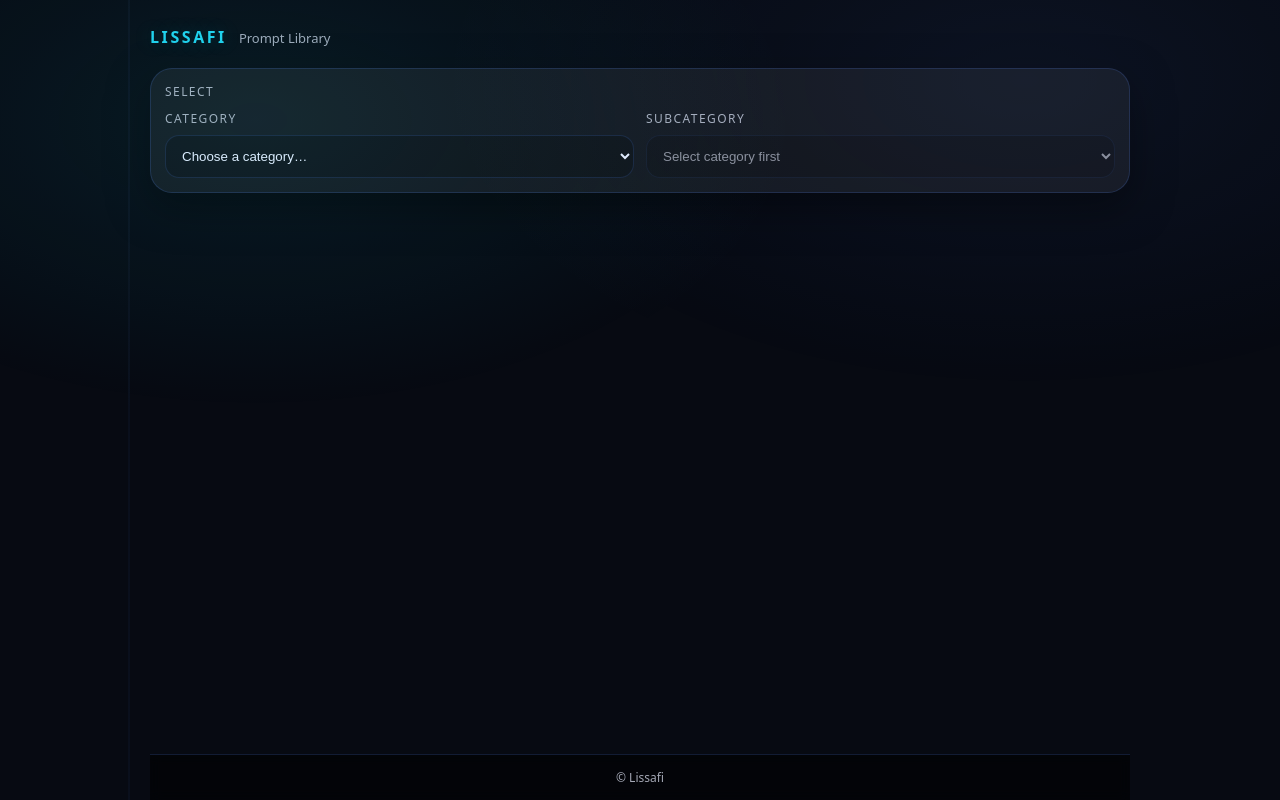
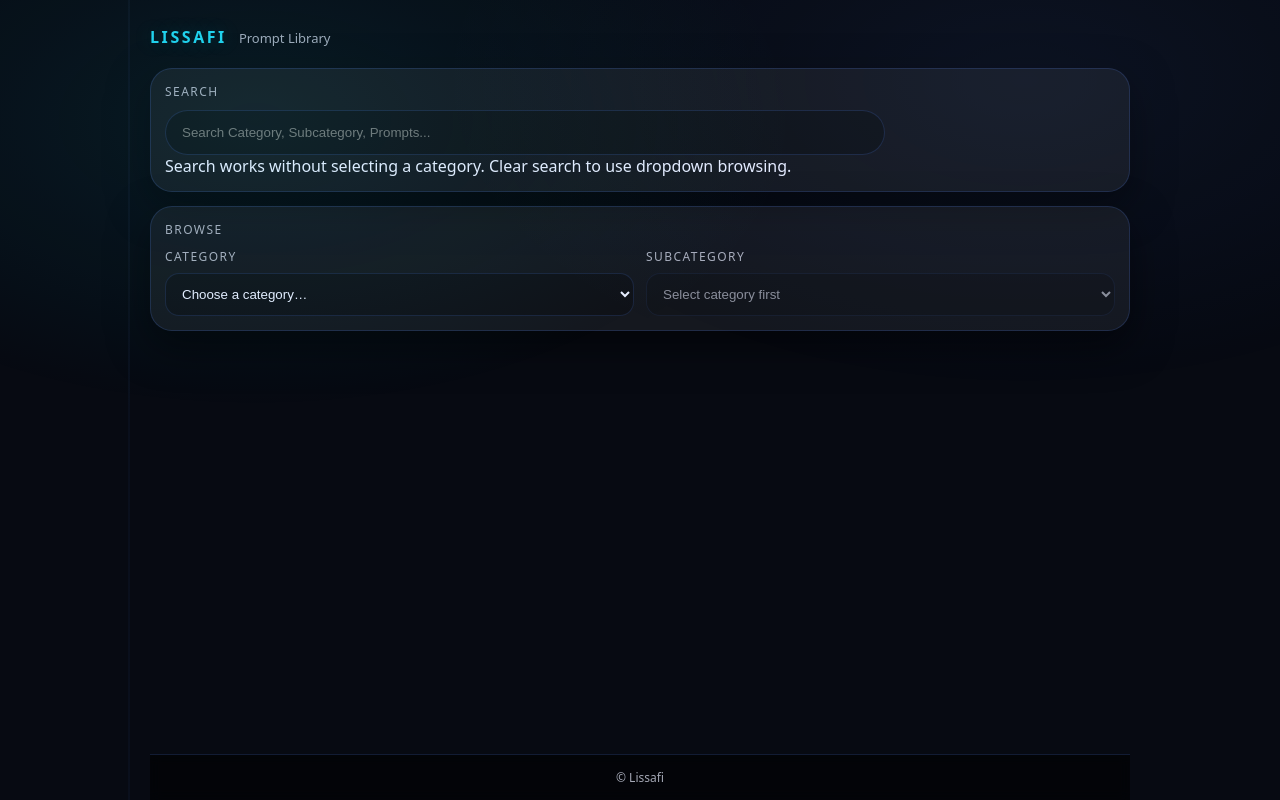
Before and after one commit to thesardauna/Lissafi, a React (Vite) app in the folder client/: page / in a window 1280 px wide. Built offline with nearby package versions, Linux system fonts and the light colour scheme.

Commit message:
Update App.jsx

```diff
--- a/client/src/App.jsx
+++ b/client/src/App.jsx
@@ -7,6 +7,8 @@ export default function App() {
 
   const [selectedCategory, setSelectedCategory] = useState("");
   const [selectedSubcategory, setSelectedSubcategory] = useState("");
+
+  const [search, setSearch] = useState("");
 
   async function load() {
     const csvUrl = `${import.meta.env.BASE_URL}Lissafi.csv`;
@@ -50,13 +52,41 @@ export default function App() {
     ).sort((a, b) => a.localeCompare(b));
   }, [normalized, selectedCategory]);
 
-  const prompts = useMemo(() => {
+  const dropdownPrompts = useMemo(() => {
     if (!selectedCategory || !selectedSubcategory) return [];
     return normalized
       .filter((r) => r.Category === selectedCategory && r.Subcategory === selectedSubcategory)
       .map((r) => r.Prompts)
       .filter((p) => p.trim());
   }, [normalized, selectedCategory, selectedSubcategory]);
+
+  const searchResults = useMemo(() => {
+    const q = search.trim().toLowerCase();
+    if (!q) return null;
+
+    const groups = new Map();
+
+    for (const r of normalized) {
+      const promptText = (r.Prompts ?? "").toString();
+      const hay = `${r.Category}\n${r.Subcategory}\n${promptText}`.toLowerCase();
+      if (!hay.includes(q)) continue;
+
+      if (!groups.has(r.Category)) groups.set(r.Category, new Map());
+      const subMap = groups.get(r.Category);
+      if (!subMap.has(r.Subcategory)) subMap.set(r.Subcategory, []);
+
+      if (promptText.trim()) subMap.get(r.Subcategory).push(promptText);
+    }
+
+    return Array.from(groups.entries())
+      .sort((a, b) => a[0].localeCompare(b[0]))
+      .map(([Category, subMap]) => ({
+        Category,
+        Subcategories: Array.from(subMap.entries())
+          .sort((a, b) => a[0].localeCompare(b[0]))
+          .map(([Subcategory, Prompts]) => ({ Subcategory, Prompts }))
+      }));
+  }, [normalized, search]);
 
   function showToast(msg) {
     setToast(msg);
@@ -73,6 +103,9 @@ export default function App() {
     }
   }
 
+  const showSearch = Boolean(searchResults);
+  const showDropdownPrompts = !showSearch && selectedCategory && selectedSubcategory;
+
   return (
     <div className="page">
       <div className="bg" />
@@ -84,7 +117,21 @@ export default function App() {
 
       <main className="main">
         <section className="panel">
-          <div className="panelTitle">Select</div>
+          <div className="panelTitle">Search</div>
+          <input
+            className="search"
+            value={search}
+            onChange={(e) => setSearch(e.target.value)}
+            placeholder="Search Category, Subcategory, Prompts..."
+            aria-label="Search"
+          />
+          <div className="hint">
+            Search works without selecting a category. Clear search to use dropdown browsing.
+          </div>
+        </section>
+
+        <section className="panel">
+          <div className="panelTitle">Browse</div>
 
           <div className="controls">
             <div className="control">
@@ -127,15 +174,59 @@ export default function App() {
           </div>
         </section>
 
-        {selectedCategory && selectedSubcategory ? (
+        {/* Search results take priority when search is non-empty */}
+        {showSearch ? (
+          <section className="panel">
+            <div className="panelTitle">Results</div>
+
+            {searchResults.length === 0 ? (
+              <div className="empty">No matches.</div>
+            ) : (
+              <div className="results">
+                {searchResults.map((g) => (
+                  <div key={g.Category} className="resultGroup">
+                    <div className="resultCat">{g.Category}</div>
+
+                    {g.Subcategories.map((s) => (
+                      <div key={`${g.Category}-${s.Subcategory}`} className="resultSub">
+                        <div className="resultSubHead">
+                          <span>{s.Subcategory}</span>
+                          <span className="rowMeta">{s.Prompts.length}</span>
+                        </div>
+
+                        <div className="cards">
+                          {s.Prompts.length === 0 ? (
+                            <div className="empty">No prompts yet.</div>
+                          ) : (
+                            s.Prompts.map((p, idx) => (
+                              <div className="card" key={`${g.Category}-${s.Subcategory}-${idx}`}>
+                                <div className="prompt">{p}</div>
+                                <button className="copy" onClick={() => copy(p)} type="button">
+                                  Copy
+                                </button>
+                              </div>
+                            ))
+                          )}
+                        </div>
+                      </div>
+                    ))}
+                  </div>
+                ))}
+              </div>
+            )}
+          </section>
+        ) : null}
+
+        {/* Dropdown browsing (only when search is empty) */}
+        {showDropdownPrompts ? (
           <section className="panel">
             <div className="panelTitle">Prompts</div>
 
             <div className="cards">
-              {prompts.length === 0 ? (
+              {dropdownPrompts.length === 0 ? (
                 <div className="empty">No prompts yet.</div>
               ) : (
-                prompts.map((p, idx) => (
+                dropdownPrompts.map((p, idx) => (
                   <div className="card" key={`${selectedSubcategory}-${idx}`}>
                     <div className="prompt">{p}</div>
                     <button className="copy" onClick={() => copy(p)} type="button">
@@ -150,7 +241,6 @@ export default function App() {
       </main>
 
       {toast ? <div className="toast">{toast}</div> : null}
-
       <footer className="footer footerFixed">© Lissafi</footer>
     </div>
   );
```
